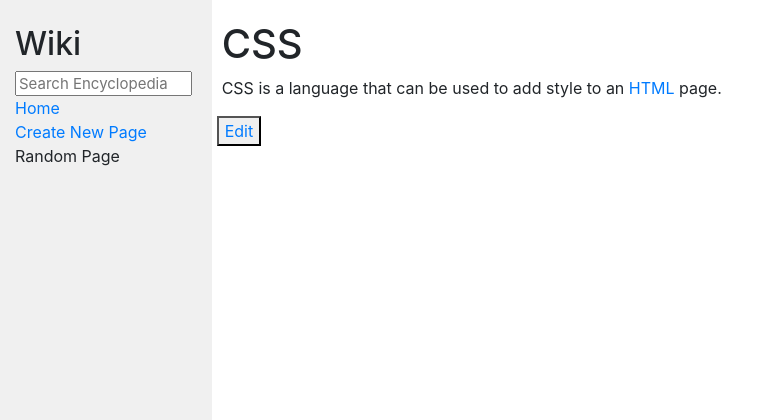
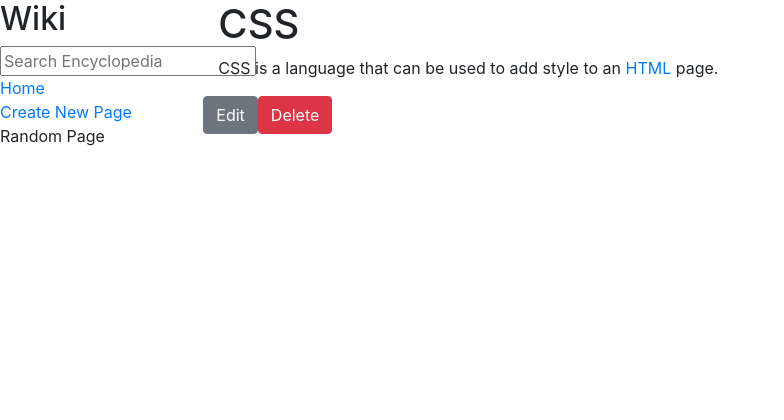
Before and after one commit to svandermeulen/lecture_3_django, a Django app: page /wiki/CSS in a window 1280 px wide. Shown: the top 420 px of the page, without its empty margins (0-784 px from the left). Run offline with Django 3.2, Linux system fonts and the light colour scheme; some libraries are stand-ins or nearby versions.

Commit message:
Clean up minor style issues

```diff
--- a/wiki/encyclopedia/templates/encyclopedia/edit_entry.html
+++ b/wiki/encyclopedia/templates/encyclopedia/edit_entry.html
@@ -8,7 +8,8 @@
         <div class="row">{{ form.title }}</div>
         <div class="row">{{ form.content }}</div>
         <div class="row">
-            <input type="submit" placeholder="Save" title="Save" value="Save">
+            <input type="submit" class="btn btn-success" title="Save" value="Save">
+            <a href="{% url "wiki:index" %}" class="btn btn-secondary">Cancel</a>
         </div>
     </form>
 
--- a/wiki/encyclopedia/templates/encyclopedia/entry.html
+++ b/wiki/encyclopedia/templates/encyclopedia/entry.html
@@ -9,8 +9,9 @@
     {{ content|safe }}
 
     <div class="row">
-        <button type="button">
-            <a href="{% url 'wiki:edit_page' entry %}">Edit</a>
-        </button>
+        <a href="{% url "wiki:edit_page" entry %}" class="btn btn-secondary">Edit</a>
+        <a href="{% url "wiki:delete_page" entry %}" class="btn btn-danger" id="delete">Delete</a>
+    </div>
+
 
 {% endblock %}
```
Also changed, not shown: wiki/encyclopedia/templates/encyclopedia/new_entry.html (+3 -4 lines), wiki/encyclopedia/static/encyclopedia/css/styles.css (renamed from wiki/encyclopedia/static/encyclopedia/styles.css).
